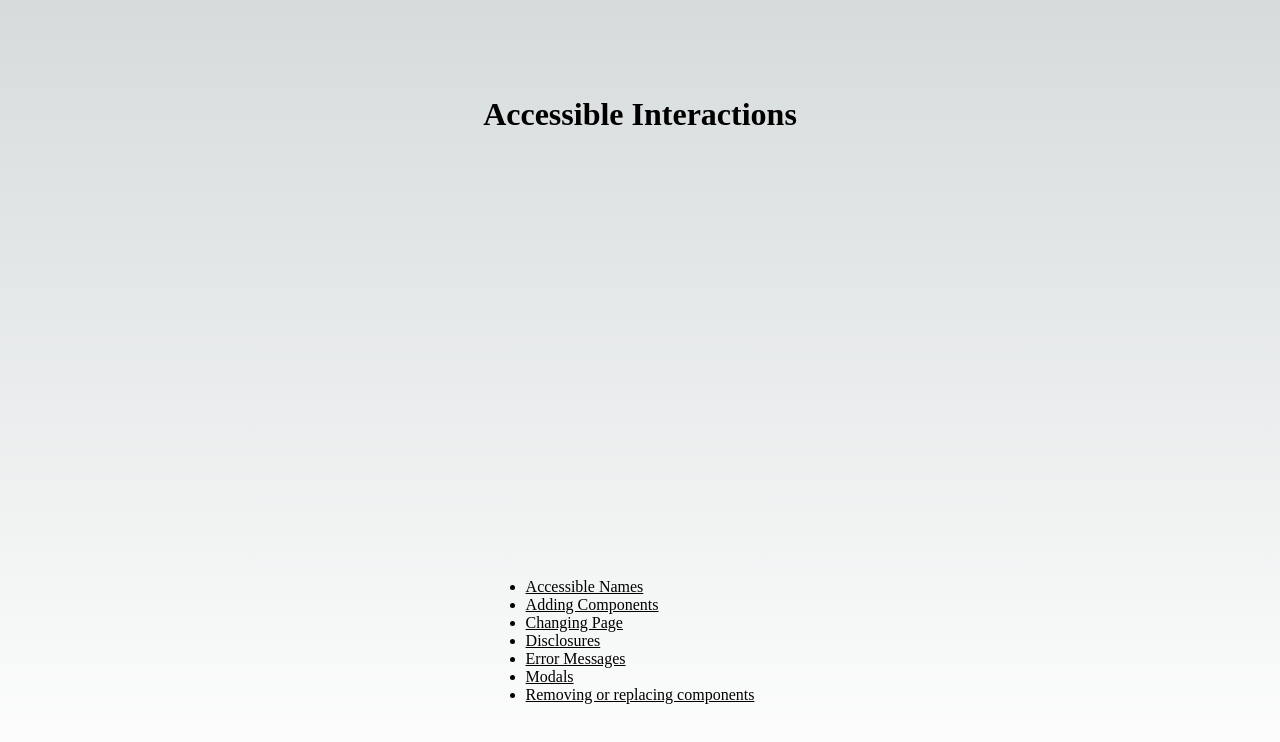
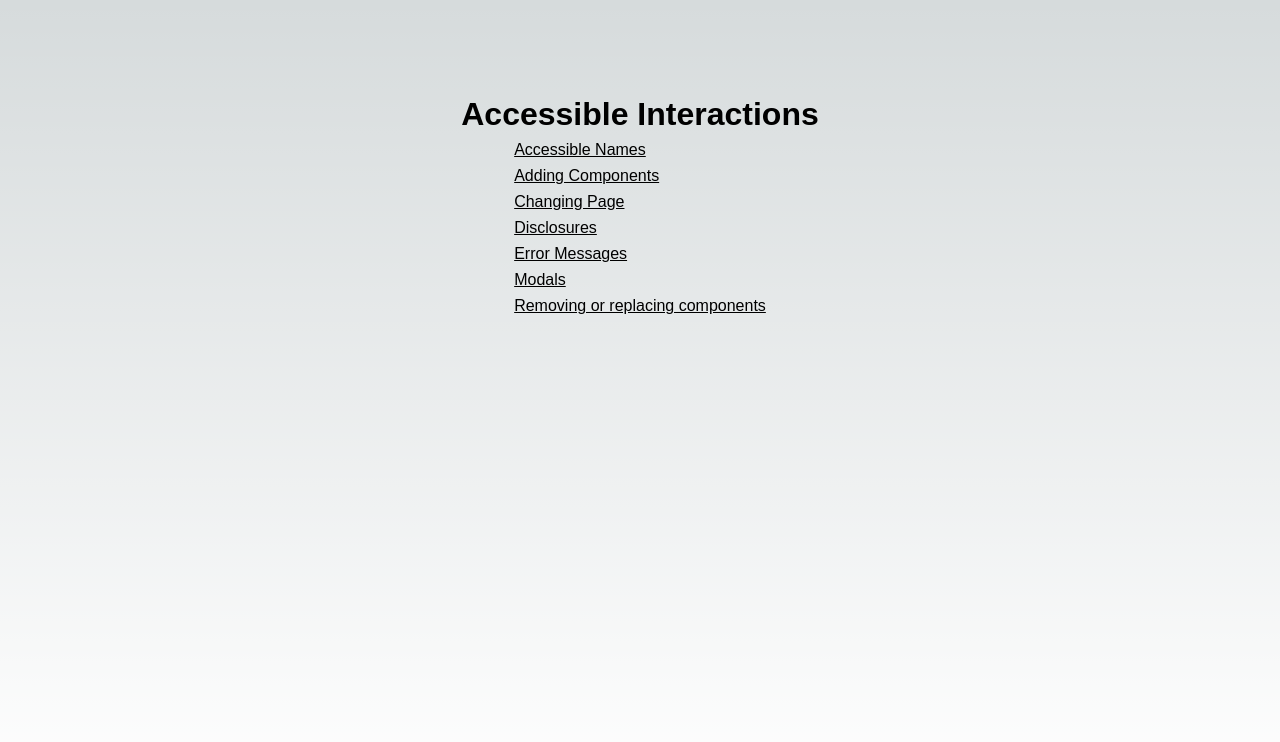
Before and after one commit to EmmaDawsonDev/accessible-interactions, a Next.js app: page / in a window 1280 px wide. Shown: the top 742 px of the page. Built offline with nearby package versions, Linux system fonts and the light colour scheme.

Commit message:
styling updates

```diff
--- a/src/pages/index.tsx
+++ b/src/pages/index.tsx
@@ -12,7 +12,7 @@ export default function Home() {
       </Head>
       <main className="main">
         <h1>Accessible Interactions</h1>
-        <nav>
+        <nav className="mainNav">
           <ul>
             <li>
               <Link href="/accname">Accessible Names</Link>
--- a/src/styles/globals.css
+++ b/src/styles/globals.css
@@ -98,10 +98,15 @@ body {
 .main {
   display: flex;
   flex-direction: column;
-  justify-content: space-between;
   align-items: center;
   padding: 6rem;
   min-height: 100vh;
+  font-family: Arial, Helvetica, sans-serif;
+}
+
+.mainNav ul li {
+  list-style: none;
+  margin: 0.5rem;
 }
 
 a {
```
Also changed, not shown: src/components/Header/Header.module.css (added).
